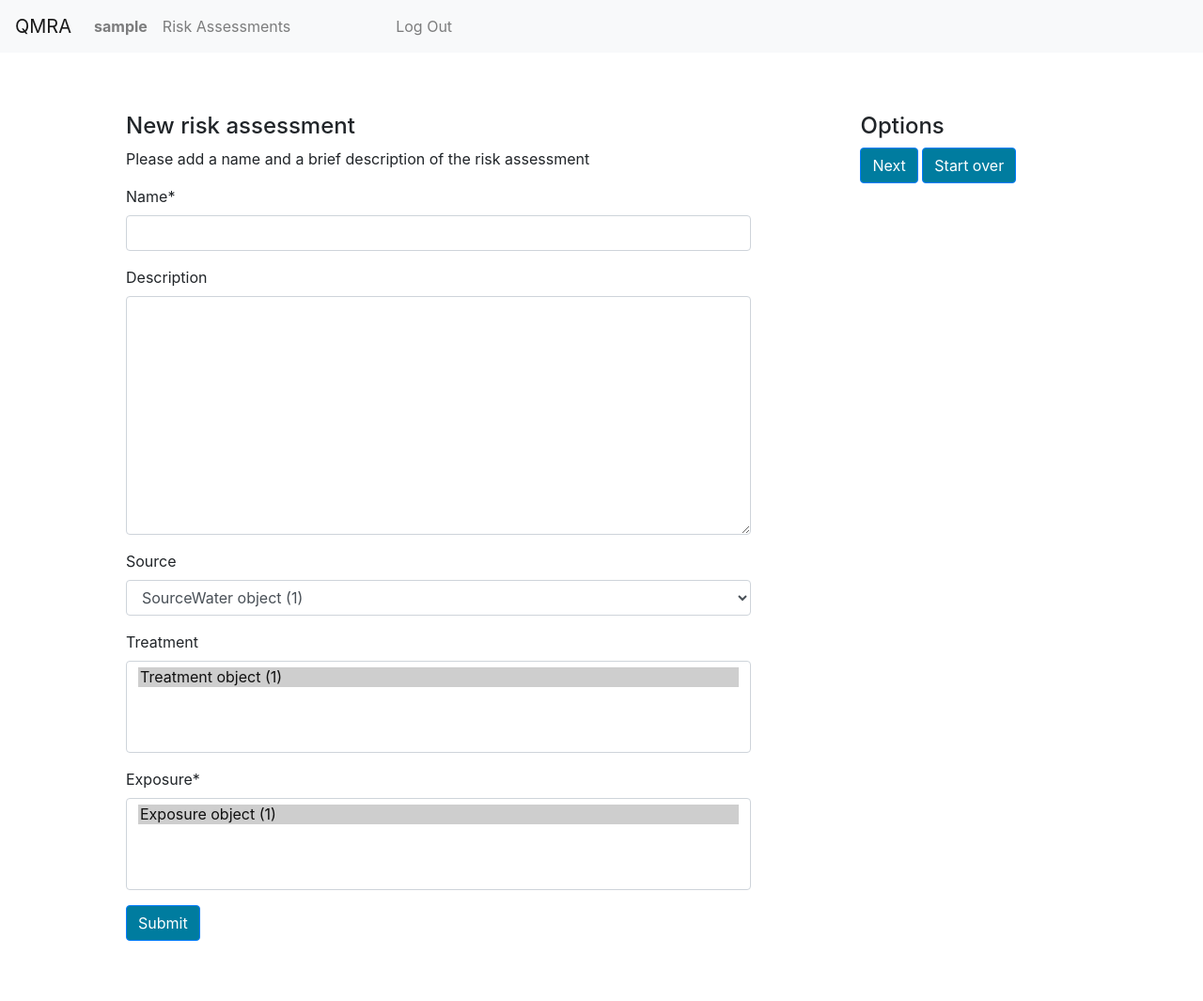
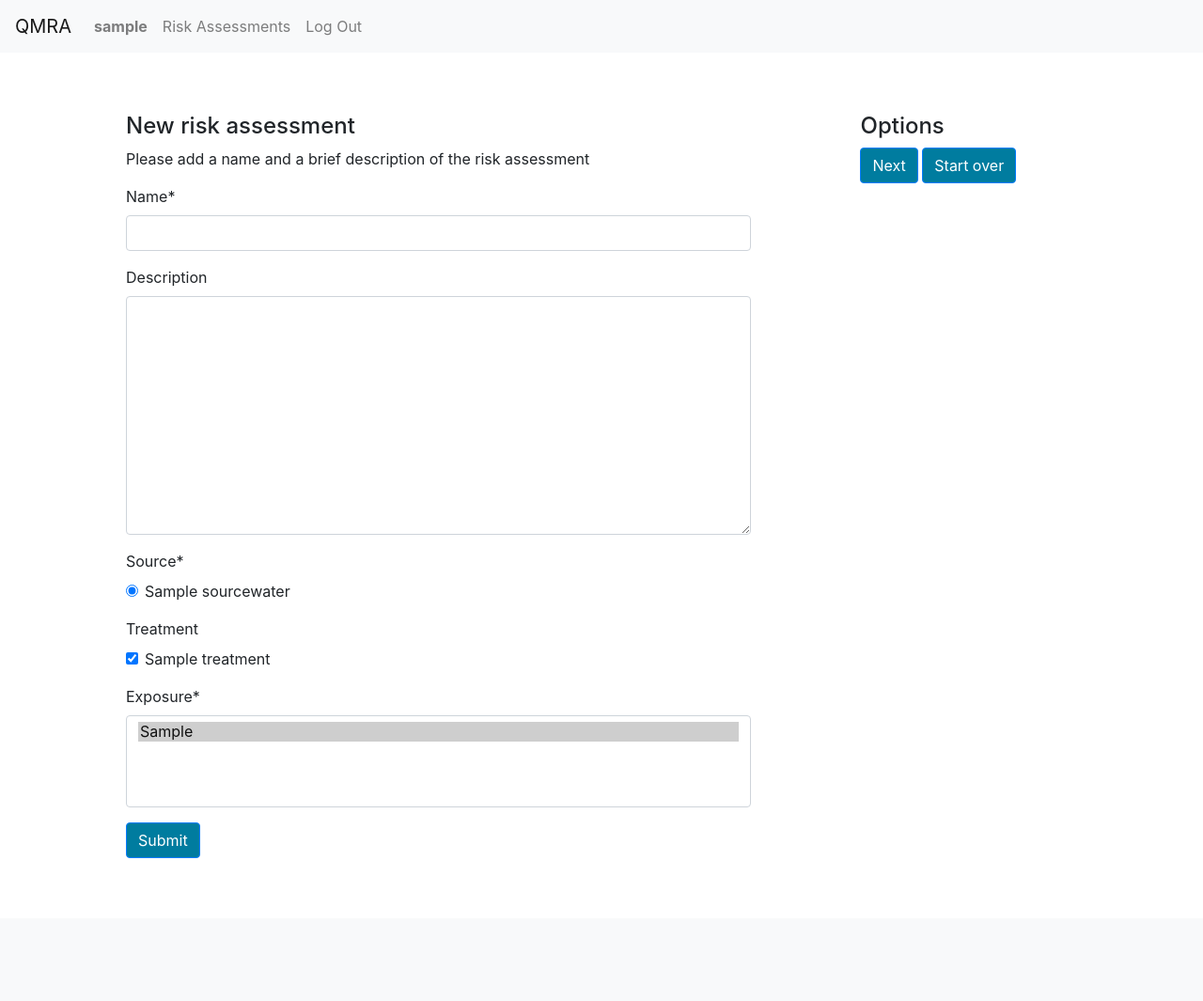
Before and after one commit to wseis/qmra, a Django app: page /new in a window 1280 px wide. Shown: the whole page at 94% size. After the commit the page ends 913 px from the top, so only its background shows below. Run offline with Django 3.2, Linux system fonts and the light colour scheme; a user stored in the database is signed in; tables that the repository leaves empty hold one stand-in row (values such as "Sample post"); some libraries are stand-ins or nearby versions.

Commit message:
forms chaned names visible

```diff
--- a/tools/qmratool/forms.py
+++ b/tools/qmratool/forms.py
@@ -5,11 +5,16 @@ class RAForm(forms.ModelForm):
     class Meta:
         model=RiskAssessment
         fields=["name","description","source","treatment", "exposure"]
+        widgets={"source": forms.RadioSelect(attrs={"empty_label":None}),
+            "treatment": forms.CheckboxSelectMultiple()}
 
+
+class RAForm2(forms.Form):
+    treatment=forms.ModelMultipleChoiceField(queryset=Treatment.objects.all(), to_field_name="name")
 
 
 class SourceWaterForm(forms.Form):
-    sourcewater=forms.ModelChoiceField(queryset=SourceWater.objects.all(), to_field_name="sourcewater")
+    sourcewater=forms.ModelMultipleChoiceField(queryset=SourceWater.objects.all(),  to_field_name="water_source_name")
     description=forms.CharField(required=False)
 
 class ExposureForm(forms.ModelForm):
@@ -18,7 +23,7 @@ class ExposureForm(forms.ModelForm):
         fields=["use","description", "events_per_year", "volume_per_event"]
 
 
-class TreatmentForm(forms.ModelForm):
-    class Meta:
-        model = Treatment
-        fields=["name", "group", "description"]
+class TreatmentForm(forms.Form):
+    pass
+    #Treatment=forms.ModelMultipleChoiceField(queryset=Treatment.objects.all(),  to_field_name="name")
+    #treatment=forms.ModelMultipleChoiceField(queryset=Treatment.objects.all(), to_field_name="group"
--- a/tools/qmratool/models.py
+++ b/tools/qmratool/models.py
@@ -8,11 +8,16 @@ class User(AbstractUser):
 class SourceWater(models.Model):
     water_source_name=models.CharField(max_length=64)
     water_source_description=models.CharField(max_length=2000)
+    def __str__(self):
+      return self.water_source_name
+
 
 class Treatment(models.Model):
     name = models.CharField(max_length=64)
-    group=models.CharField(max_length=64)
+    group=models.CharField(max_length=64, default = "wastewater")
     description=models.TextField(max_length=2000)
+    def __str__(self):
+      return self.name
 
 class Reference(models.Model):
     name=models.CharField(max_length=50)
@@ -83,12 +88,13 @@ class Exposure(models.Model):
     events_per_year=models.IntegerField(default = 10)
     volume_per_event=models.DecimalField( decimal_places=4, max_digits=10)
     reference=models.ForeignKey(Reference, on_delete=models.CASCADE)
-
+    def __str__(self):
+      return self.use
 
 class RiskAssessment(models.Model):
     user=models.ForeignKey(User, on_delete=models.PROTECT, related_name="assessments")
     name=models.CharField(max_length=64, default="")
     description=models.TextField(max_length=2000, blank=True)
-    source=models.ForeignKey(SourceWater, on_delete=models.PROTECT, default=1, blank = True)
+    source=models.ForeignKey(SourceWater, on_delete=models.PROTECT, default=1,  blank = False)
     treatment=models.ManyToManyField(Treatment, related_name="treatments",default=1 ,   blank=True)
     exposure=models.ManyToManyField(Exposure, default=1 ,null=True)
--- a/tools/qmratool/templates/qmratool/summary.html
+++ b/tools/qmratool/templates/qmratool/done.html
@@ -1,5 +1,5 @@
 {% extends "qmratool/layout.html" %}
 
 {% block body %}
-TO DO
+{{form_data}}
 {% endblock %}
--- a/tools/qmratool/templates/qmratool/layout.html
+++ b/tools/qmratool/templates/qmratool/layout.html
@@ -21,29 +21,10 @@
                     <li class="nav-item">
                         <a class="nav-link" href=""><strong>{{ user.username }}</strong></a>
                     </li>
-                 <li class="nav-item">
-                  <a class="nav-link" href="{%url 'index'%}"> Risk Assessments</a>
-                </li>
-                    <li class="nav-item">
-                        <a class="nav-link" href=""></a>
-                    </li>
-                   <li class="nav-item">
-                        <a class="nav-link" href=""> </a>
-                    </li>
-                            <li class="nav-item">
-                        <a class="nav-link" href=""></a>
-                    </li>
-                    </li>
-                            <li class="nav-item">
-                        <a class="nav-link" href=""></a>
-                    </li>
                         <li class="nav-item">
-                        <a class="nav-link" href=""></a>
-                    </li>
-                     </li>
-                        <li class="nav-item">
-                        <a class="nav-link" href=""></a>
-                    </li>
+                        <a class="nav-link" href="{%url 'index'%}"> Risk Assessments</a>
+                        </li>
+
                    <li class="nav-item">
                         <a class="nav-link" href="{% url 'logout' %}">Log Out</a>
                     </li>
@@ -63,5 +44,6 @@
             {% block body %}
             {% endblock %}
         </div>
+
     </body>
 </html>
--- a/tools/qmratool/templates/qmratool/new_ra.html
+++ b/tools/qmratool/templates/qmratool/new_ra.html
@@ -14,6 +14,7 @@
         <form action = "{% url 'new_assessment'%}", method = "post">
             {% csrf_token %}
             {{form|crispy}}
+
         <button class = "btn btn-primary" type = "submit">Submit</button>
         <form>
 {%endif%}
--- a/tools/qmratool/urls.py
+++ b/tools/qmratool/urls.py
@@ -1,5 +1,4 @@
 from django.urls import path
-
 from . import views
 
 urlpatterns = [
@@ -9,7 +8,6 @@ urlpatterns = [
     path("register", views.register, name="register"),
     path("new", views.new_assessment, name="new_assessment"),
     path("source/<str:ra_name>", views.source, name="source"),
-    path("treatment(<int:ra_id>", views.treatment, name="treatment"),
-
-    path("results/<int:ra_id>", views.calculate_risk, name="results"),
+    path("treatment/<int:ra_id>", views.treatment, name="treatment"),
+     path("results/<int:ra_id>", views.calculate_risk, name="results"),
 ]
--- a/tools/qmratool/views.py
+++ b/tools/qmratool/views.py
@@ -2,7 +2,7 @@ from django.contrib.auth import authenticate, login, logout
 from django.http import HttpResponse, HttpResponseRedirect, JsonResponse
 from django.urls import reverse
 from django.shortcuts import render
-from .forms import RAForm, SourceWaterForm, TreatmentForm, ExposureForm
+from .forms import RAForm, SourceWaterForm, TreatmentForm, ExposureForm, RAForm2
 from .models import *
 from django.views.decorators.csrf import ensure_csrf_cookie
 import numpy as np
@@ -11,6 +11,8 @@ import plotly.express as px
 from plotly.offline import plot
 from django_pandas.io import read_frame
 # Create your views here.
+
+
 
 
 def index(request):
@@ -41,37 +43,38 @@ def new_assessment(request):
             return HttpResponse(request, "Form not valid")
     else:
         form = RAForm()
-    return render(request, 'qmratool/new_ra.html', {"form":form})
+        sw_form = RAForm2()
+    return render(request, 'qmratool/new_ra.html', {"form":form, "sw_form": sw_form})
 
 
 def calculate_risk(request, ra_id):
     ra = RiskAssessment.objects.get(id = ra_id)
     df_inflow = read_frame(Inflow.objects.filter(water_source=ra.source).values("min", "max", "pathogen__pathogen", "water_source__water_source_name"))
-    df_inflow =pd.melt(df_inflow, ("pathogen__pathogen", "water_source__water_source_name"))
-    fig2 = px.bar(df_inflow, x="variable", y = "value",
-    color="pathogen__pathogen",
+
+
+    df_inflow2 =pd.melt(df_inflow, ("pathogen__pathogen", "water_source__water_source_name"))
+    fig2 = px.bar(df_inflow2, x="variable", y = "value",
+    color="pathogen__pathogen", barmode="group",
     title="Inflow concentration")
     plot_div2 = plot(fig2, output_type = "div")
 
-    df=read_frame(LogRemoval.objects.filter(treatment__in=ra.treatment.all()).values("min", "max", "treatment__name", "pathogen_group__pathogen_group"))
-    df = pd.melt(df, ("treatment__name", "pathogen_group__pathogen_group"))
+    df1=read_frame(LogRemoval.objects.filter(treatment__in=ra.treatment.all()).values("min", "max", "treatment__name", "pathogen_group__pathogen_group"))
+    df = pd.melt(df1, ("treatment__name", "pathogen_group__pathogen_group"))
 
     fig = px.bar(df, x="variable", y = "value",
     color="treatment__name", facet_col="pathogen_group__pathogen_group",
     title="Log-removal of selected treatment train")
     plot_div = plot(fig, output_type = "div")
 
-    return render(request,"qmratool/results.html", {"plot_div":plot_div, "plot_div2":plot_div2})
+    # Selecting pathogen
+    samples = pd.DataFrame({"pathogen": np.random.normal(loc=(df_inflow["min"][0]+df_inflow["max"][0])/2,
+                                                        scale= (df_inflow["min"][0]+df_inflow["max"][0])/4, size= 1000)})
 
 
-
-
-
-
-
-
-
-
+    return render(request,"qmratool/results.html", {"plot_div":plot_div,
+    "plot_div2":plot_div2,
+    "data":df_inflow.to_html(),
+    "samples":df1.to_html})
 
 
 
--- a/tools/requirements.txt
+++ b/tools/requirements.txt
@@ -2,3 +2,4 @@ django-import-export
 numpy
 pandas
 plotly
+django-formtools
--- a/tools/tools/settings.py
+++ b/tools/tools/settings.py
@@ -40,6 +40,7 @@ INSTALLED_APPS = [
     'django.contrib.staticfiles',
     'crispy_forms',
     'import_export',
+    'formtools'
 ]
 
 MIDDLEWARE = [
```
Also changed, not shown: tools/qmratool/static/qmratool/ra_wizard.js (added, +14 -0 lines), tools/qmratool/templates/qmratool/results.html (+16 -0 lines), tools/qmratool/templates/qmratool/use.html (deleted, +0 -16 lines).
